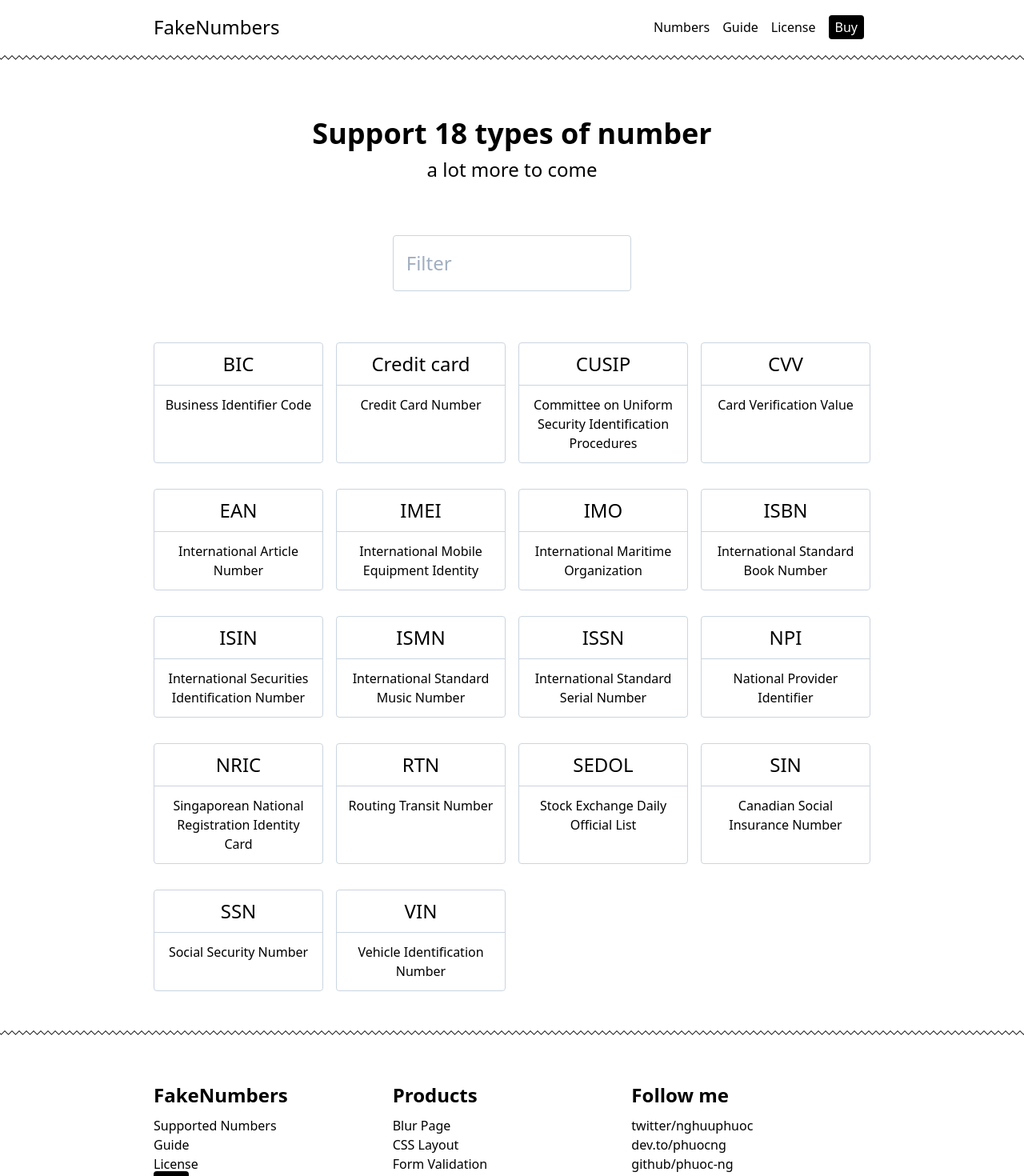
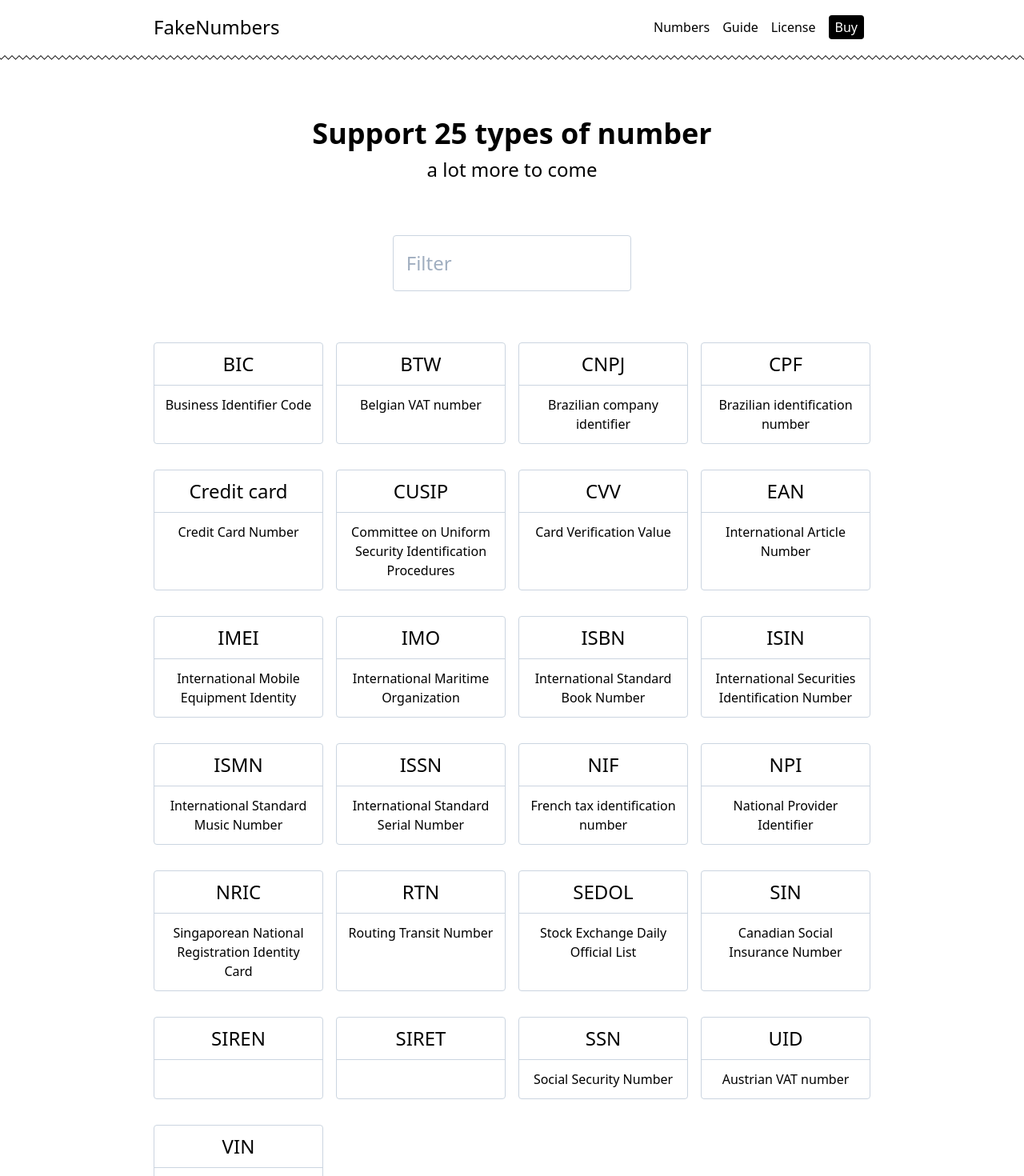
Before and after one commit to xuan2261/fakenumbers.io, a React app: page /numbers in a window 1280 px wide. Shown: the top 1470 px of the page at 80% size. Built offline with nearby package versions, Linux system fonts and the light colour scheme.

Commit message:
Add new numbers provided by v1.2.0

```diff
--- a/client/constants/NumberMetaMap.ts
+++ b/client/constants/NumberMetaMap.ts
@@ -15,6 +15,9 @@
 
 const NumberMetaMap: Map<NumberType, NumberMeta> = new Map([
     [ NumberType.Bic, { name: 'BIC', description: 'Business Identifier Code' } ],
+    [ NumberType.Btw, { name: 'BTW', description: 'Belgian VAT number' } ],
+    [ NumberType.Cnpj, { name: 'CNPJ', description: 'Brazilian company identifier' } ],
+    [ NumberType.Cpf, { name: 'CPF', description: 'Brazilian identification number' } ],
     [ NumberType.CreditCard, { name: 'Credit card', description: 'Credit Card Number' } ],
     [ NumberType.Cusip, { name: 'CUSIP', description: 'Committee on Uniform Security Identification Procedures' } ],
     [ NumberType.Cvv, { name: 'CVV', description: 'Card Verification Value' } ],
@@ -26,11 +29,15 @@
     [ NumberType.Ismn, { name: 'ISMN', description: 'International Standard Music Number' } ],
     [ NumberType.Issn, { name: 'ISSN', description: 'International Standard Serial Number' } ],
     [ NumberType.Npi, { name: 'NPI', description: 'National Provider Identifier' } ],
+    [ NumberType.Nif, { name: 'NIF', description: 'French tax identification number' } ],
     [ NumberType.Nric, { name: 'NRIC', description: 'Singaporean National Registration Identity Card' } ],
     [ NumberType.Rtn, { name: 'RTN', description: 'Routing Transit Number' } ],
     [ NumberType.Sedol, { name: 'SEDOL', description: 'Stock Exchange Daily Official List' } ],
     [ NumberType.Sin, { name: 'SIN', description: 'Canadian Social Insurance Number' } ],
+    [ NumberType.Siren, { name: 'SIREN', description: '' } ],
+    [ NumberType.Siret, { name: 'SIRET', description: '' } ],
     [ NumberType.Ssn, { name: 'SSN', description: 'Social Security Number' } ],
+    [ NumberType.Uid, { name: 'UID', description: 'Austrian VAT number' } ],
     [ NumberType.Vin, { name: 'VIN', description: 'Vehicle Identification Number' } ],
 ]);
 
--- a/client/constants/NumberType.ts
+++ b/client/constants/NumberType.ts
@@ -8,6 +8,9 @@
 
 enum NumberType {
     Bic = 'bic',
+    Btw = 'btw',
+    Cnpj = 'cnpj',
+    Cpf = 'cpf',
     CreditCard = 'creditCard',
     Cusip = 'cusip',
     Cvv = 'cvv',
@@ -18,12 +21,16 @@
     Isin = 'isin',
     Ismn = 'ismn',
     Issn = 'issn',
+    Nif = 'nif',
     Npi = 'npi',
     Nric = 'nric',
     Rtn = 'rtn',
     Sedol = 'sedol',
     Sin = 'sin',
+    Siren = 'siren',
+    Siret = 'siret',
     Ssn = 'ssn',
+    Uid = 'uid',
     Vin = 'vin',
 }
 
```
